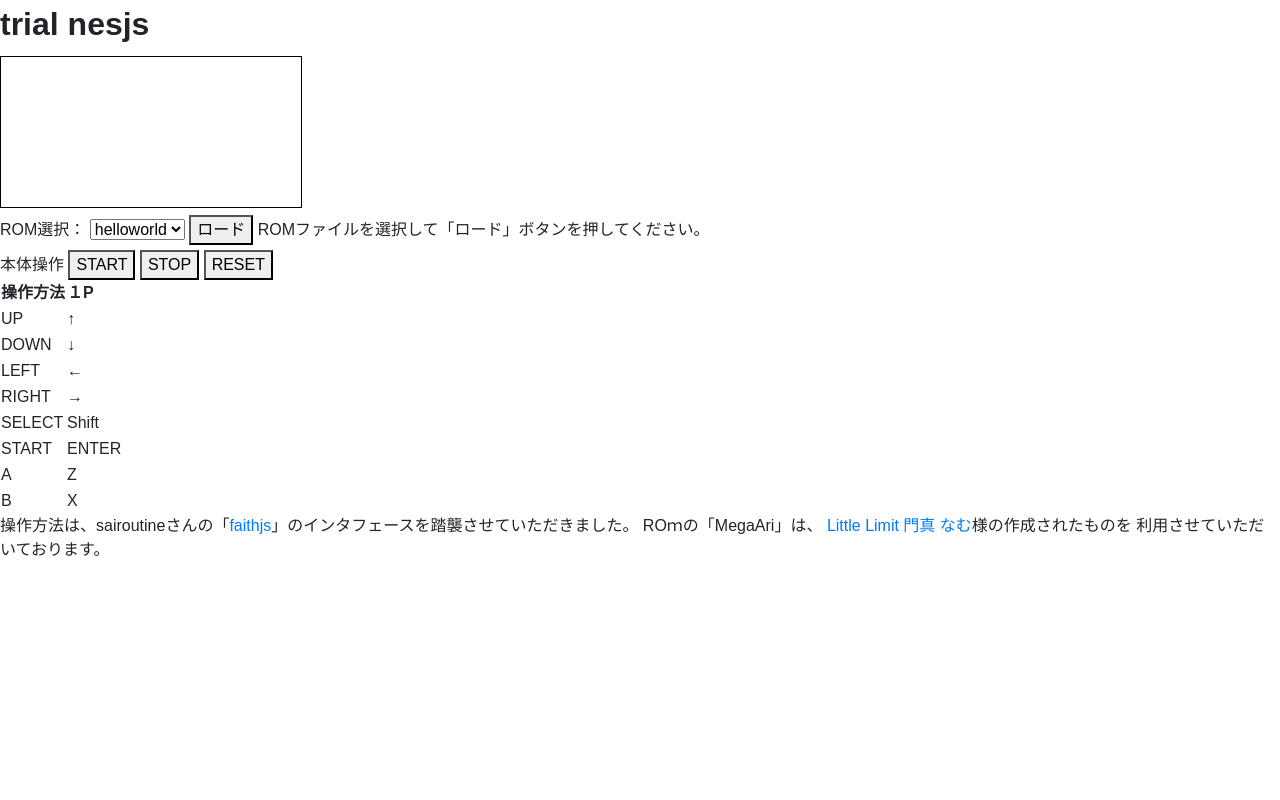
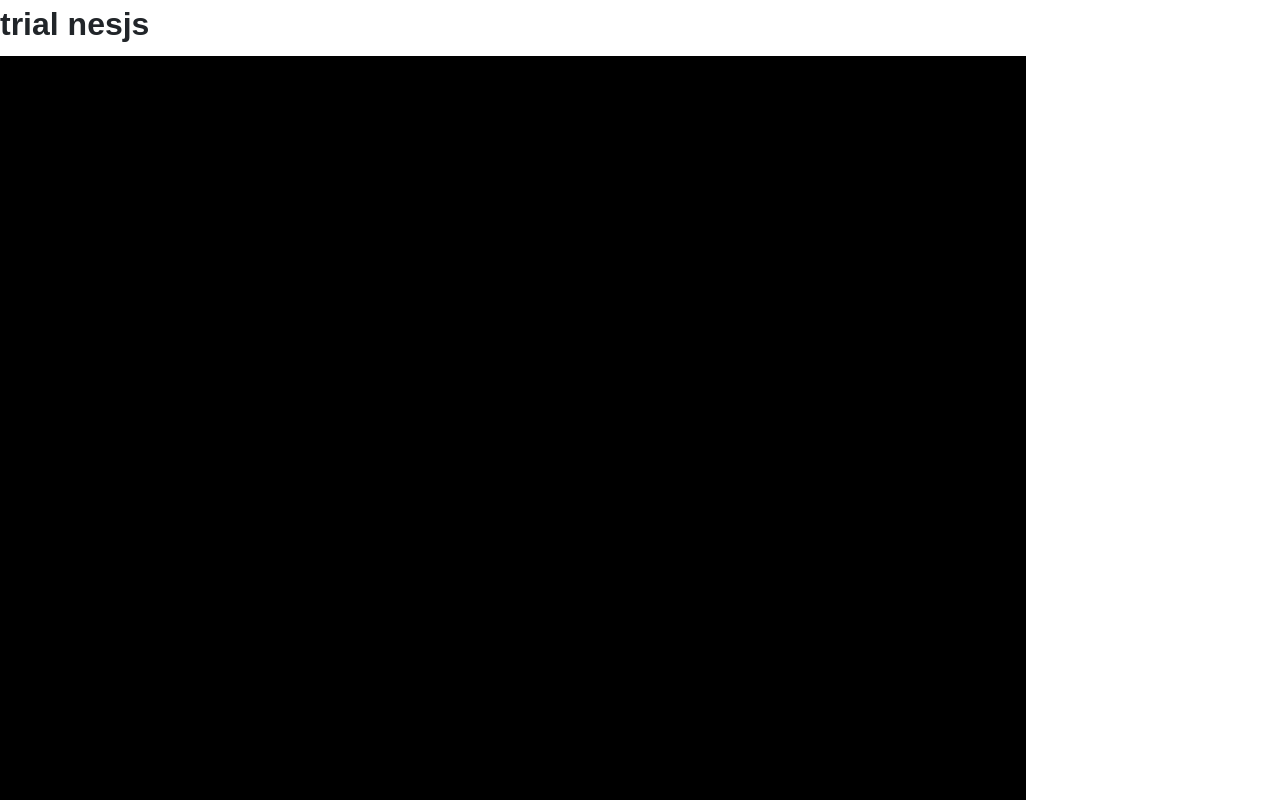
Before and after one commit to sgtao/2208_trial_nesjs, a website built with webpack: page src/index.html in a window 1280 px wide. Shown: the top 800 px of the page. Built offline with nearby package versions, Linux system fonts and the light colour scheme.

Commit message:
update main.js for define NES display

```diff
--- /dev/null
+++ b/src/NES.js
@@ -0,0 +1,33 @@
+// NES.js
+// 定数
+const DISP_WIDTH=256;
+const DISP_HEIGHT=224;
+// クラス
+class NES {
+  constructor (canvas) {
+    // requestAnimationFrame 対応ブラウザのみ遊べます
+    if (typeof window.requestAnimationFrame === "undefined") {
+      window.alert('use a brower that supports requestAnimationFrame method');
+      return;
+    }
+    // 画面データ
+    this.ImageData = null;
+    this.ctx = canvas.getContext("2d");
+    this.ctx_multiple = 1;
+  }
+  initCanvas () {
+    // Canvasを初期化(真っ黒画面にする)
+    if (!this.ctx) {
+      return false;
+    }
+    let disp_width = DISP_WIDTH * this.ctx_multiple;
+    let disp_height= DISP_HEIGHT * this.ctx_multiple;
+    this.ImageData = this.ctx.createImageData(disp_width, disp_height);
+    for (var i = 0; i < disp_width * disp_height * 4; i += 4) {
+      this.ImageData.data[i + 3] = 0xFF;
+    }
+    this.ctx.putImageData(this.ImageData, 0, 0);
+    return true;
+  }
+}
+module.exports = NES;
--- a/src/index.html
+++ b/src/index.html
@@ -7,7 +7,9 @@
 <body>
     <h1>trial nesjs</h1>
     <div class="container">
-        <canvas id="nesdisplay" style="border: 1pt solid black"></canvas>
+        <canvas id="NESdisplay" width="256" height="224" style="border: 1px solid black;">
+            Unsupported CANVAS
+        </canvas>
         <div class="romselector">
             <label>ROM選択：</label>
             <select name="romselect" id="romselect">
--- a/src/index.js
+++ /dev/null
@@ -1,6 +0,0 @@
-'use strict';
-// import CSS files
-import './styles/vendors/bootstrap-reboot.css';
-import './styles/style.css';
-//
-console.log("Hello World!");
--- /dev/null
+++ b/src/main.js
@@ -0,0 +1,32 @@
+'use strict';
+// import CSS files
+import './styles/vendors/bootstrap-reboot.css';
+import './styles/style.css';
+//
+// import JS files
+var NES = require('./NES');
+// 主要要素の取得
+// canvas
+var canvas = document.querySelector('#NESdisplay');
+var canvas_width = 256;
+var canvas_height = 224;
+// nes
+var nes = new NES(canvas);
+// 初期化
+window.onload = function () {
+  // 画面の高さに応じてcanvasサイズ変更
+  resize_canvas();
+  nes.initCanvas();
+};
+// NES画面のリサイズ
+function resize_canvas() {
+  console.log(window.innerWidth * 0.9);
+  console.log(canvas_width);
+  let diameter = Math.floor(window.innerWidth * 0.9 / canvas_width);
+  nes.ctx_multiple = diameter;
+  console.log(diameter);
+  canvas.width = canvas_width * diameter;
+  canvas.height = canvas_height * diameter;
+  canvas.style.width = canvas_width * diameter;
+  canvas.style.height = canvas_height * diameter;
+}
--- a/webpack.config.js
+++ b/webpack.config.js
@@ -12,7 +12,7 @@ const stylesHandler = isProduction
   : "style-loader";
 
 const config = {
-  entry: "./src/index.js",
+  entry: "./src/main.js",
   output: {
     path: path.resolve(__dirname, "dist"),
   },
```
